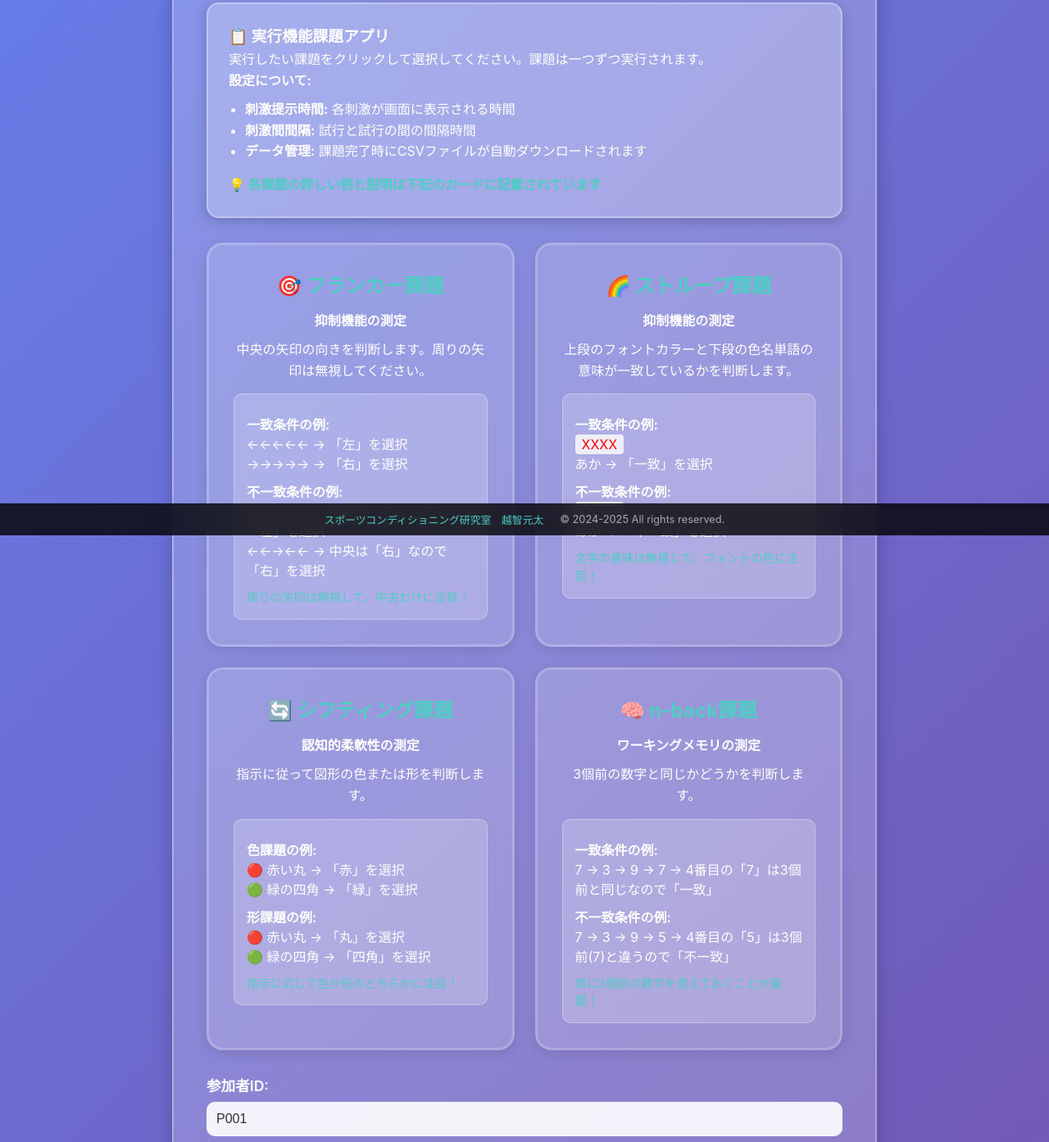
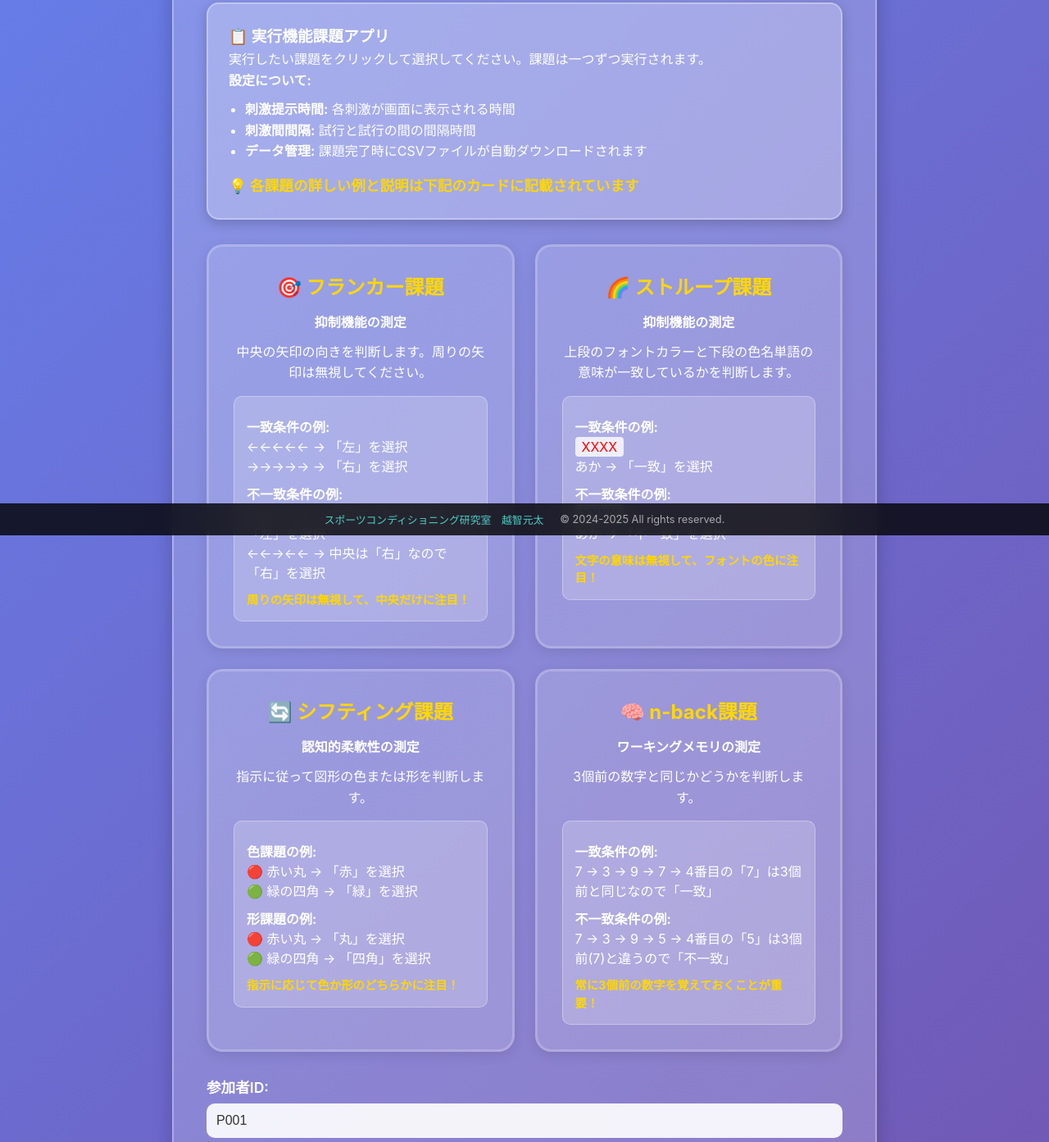
Before and after one commit to 715ochi/cognitive-53487583-jgalhfgalagda, a plain HTML site: page index.html in a window 1280 px wide. Shown: the part 147-1540 px from the top of the page at 82% size. Drawn offline with Linux system fonts and the light colour scheme.

Commit message:
Add files via upload

```diff
--- a/index.html
+++ b/index.html
@@ -84,7 +84,7 @@
         .task-card h3 {
             font-size: 1.5rem;
             margin-bottom: 15px;
-            color: #4ECDC4;
+            color: #FFD700;
         }
 
         .task-card p {
@@ -381,7 +381,7 @@
                     <li><strong>刺激間間隔:</strong> 試行と試行の間の間隔時間</li>
                     <li><strong>データ管理:</strong> 課題完了時にCSVファイルが自動ダウンロードされます</li>
                 </ul>
-                <p style="color: #4ECDC4; font-weight: bold; margin-top: 15px;">
+                <p style="color: #FFD700; font-weight: bold; margin-top: 15px; font-size: 1.1rem;">
                     💡 各課題の詳しい例と説明は下記のカードに記載されています
                 </p>
             </div>
@@ -402,7 +402,7 @@
                             →→←→→ → 中央は「左」なので「左」を選択<br>
                             ←←→←← → 中央は「右」なので「右」を選択
                         </div>
-                        <div style="color: #4ECDC4; font-size: 0.9rem;">
+                        <div style="color: #FFD700; font-size: 0.9rem; font-weight: bold;">
                             周りの矢印は無視して、中央だけに注目！
                         </div>
                     </div>
@@ -423,7 +423,7 @@
                             <span style="background: rgba(255,255,255,0.8); padding: 2px 8px; border-radius: 4px; color: blue;">XXXX</span><br>
                             あか → 「不一致」を選択
                         </div>
-                        <div style="color: #4ECDC4; font-size: 0.9rem;">
+                        <div style="color: #FFD700; font-size: 0.9rem; font-weight: bold;">
                             文字の意味は無視して、フォントの色に注目！
                         </div>
                     </div>
@@ -444,7 +444,7 @@
                             🔴 赤い丸 → 「丸」を選択<br>
                             🟢 緑の四角 → 「四角」を選択
                         </div>
-                        <div style="color: #4ECDC4; font-size: 0.9rem;">
+                        <div style="color: #FFD700; font-size: 0.9rem; font-weight: bold;">
                             指示に応じて色か形のどちらかに注目！
                         </div>
                     </div>
@@ -463,7 +463,7 @@
                             <strong>不一致条件の例:</strong><br>
                             7 → 3 → 9 → 5 → 4番目の「5」は3個前(7)と違うので「不一致」
                         </div>
-                        <div style="color: #4ECDC4; font-size: 0.9rem;">
+                        <div style="color: #FFD700; font-size: 0.9rem; font-weight: bold;">
                             常に3個前の数字を覚えておくことが重要！
                         </div>
                     </div>
```
